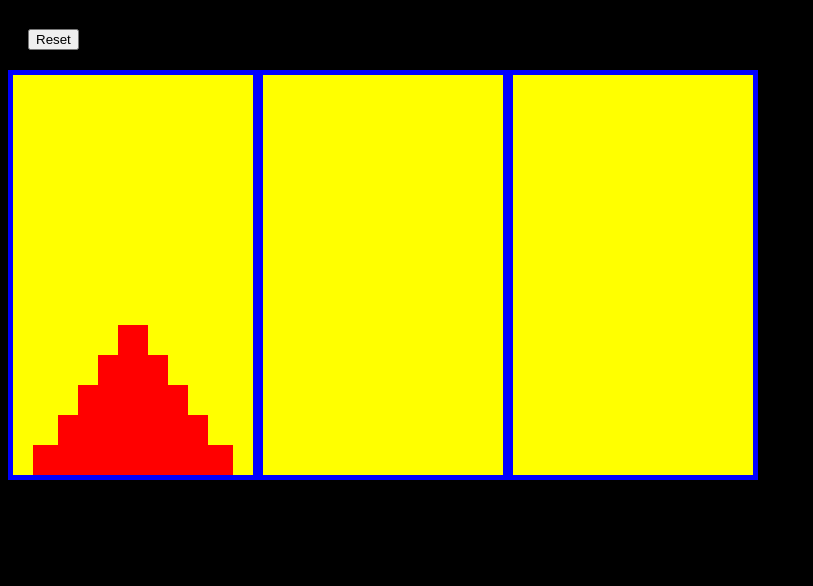
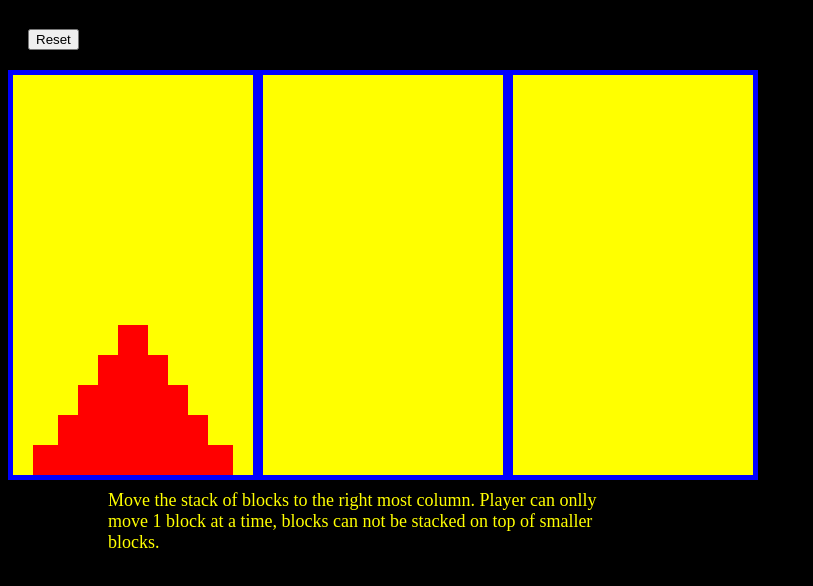
Before and after one commit to countryraised/countryraised.github.io, a plain HTML site: page index.html in a window 1280 px wide. Shown: the part 88-674 px from the top of the page, without its empty margins (0-813 px from the left). Drawn offline with Linux system fonts and the light colour scheme.

Commit message:
added Rules text to page for user and made winning message show up better'

```diff
--- a/index.html
+++ b/index.html
@@ -32,7 +32,12 @@
 <p class="win">
 
 </p>
+<p class="rules">
+    Move the stack of blocks to the right most column.
+    Player can onlly move 1 block at a time, blocks can not
+    be stacked on top of smaller blocks.
 
+</p>
 
     <script src="script.js"></script>
 </body>
--- a/style.css
+++ b/style.css
@@ -79,7 +79,17 @@ button {
 }
 
 .win {
-    font-size: larger;
+    margin: 20px 300px;
+
+    font-size: xx-large;
     color: red;
     font-weight: bolder;
 }
+
+.rules {
+    width: 500px;
+    margin: 10px 100px;
+    font-size: large;
+    color: yellow;
+
+}
```
